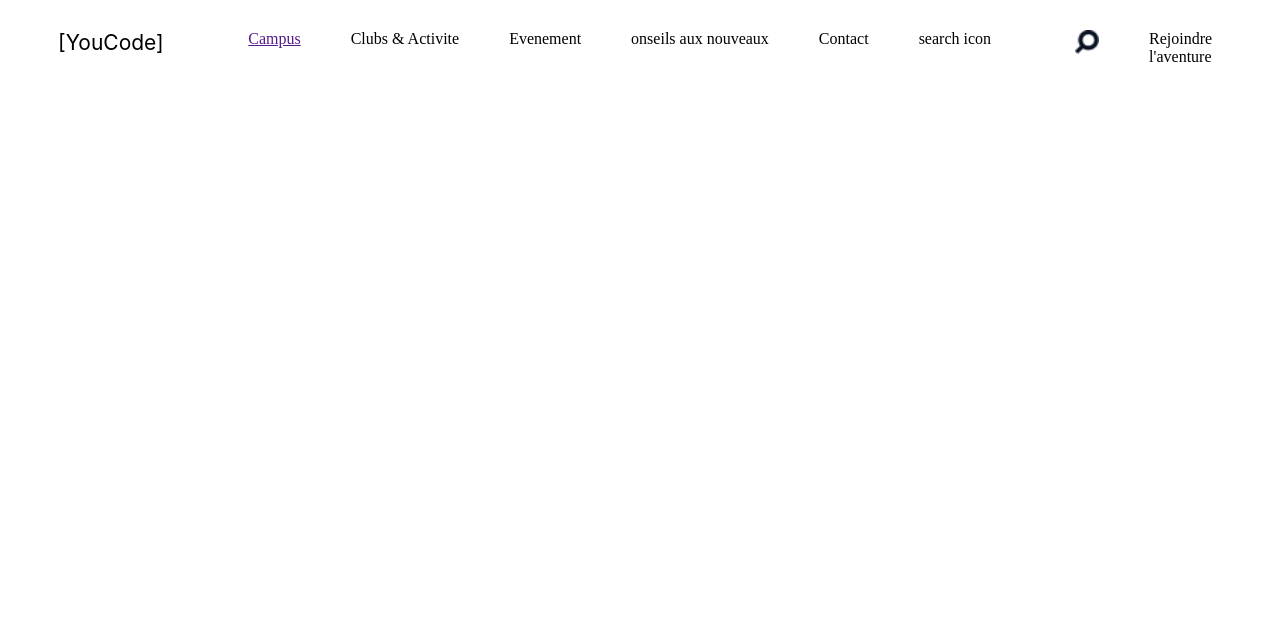
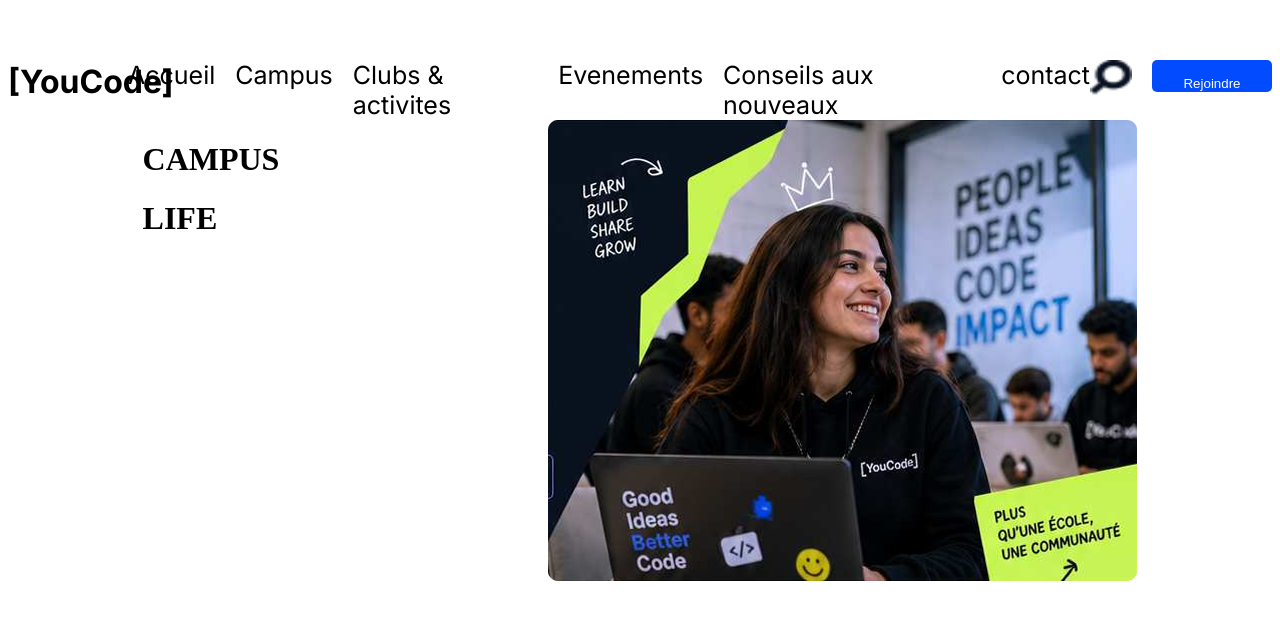
Before and after one commit to Oussama-Faik/Campus-Life, a plain HTML site: page index.html in a window 1280 px wide. Drawn offline with Linux system fonts and the light colour scheme.

Commit message:
last push

```diff
--- a/css/style.css
+++ b/css/style.css
@@ -1,3 +1,60 @@
-header{
+.Navbar{
+    justify-content: space-around;
+    display: flex;
+    font-family: "Inter";
+    margin-top:  30px
 
 }
+
+.logo{
+    margin-top: 11px;
+    width: 120px;
+    height: 25px;
+
+}
+.joiningbutton{
+    border-radius: 5px;
+    margin-top: 12px;
+    width: 120px;
+    height: 29px;
+    color:white;
+    background-color: #034BFF;
+    padding: 16px;
+    border: 16px;
+    margin-top: 30px;
+
+
+}
+
+.middleofthenavbar{
+   font-size: 25px;
+   display: flex;
+   gap: 20px;
+   margin-top:  30px
+
+}
+.rightpart{
+    display: flex;
+    gap: 20px;
+
+}
+
+.icon{
+    width: 42px;
+    height: 36px;
+    margin-top:  30px
+}
+
+.heroimg{
+    width:100% ;
+    height: 100%;
+    padding-top: 45px;
+
+}
+
+.herosection{
+    display: flex;
+    justify-content: space-around;
+
+
+}
--- a/index.html
+++ b/index.html
@@ -1,28 +1,57 @@
 <!DOCTYPE html>
+
+<html>
+
     <head>
-    <title>YouCode</title>
+            <title>Youcode</title>
+            <link rel="stylesheet" href="css/style.css">
+            <link rel="preconnect" href="https://fonts.googleapis.com">
+            <link rel="preconnect" href="https://fonts.gstatic.com" crossorigin>
+            <link href="https://fonts.googleapis.com/css2?family=Inter:wght@100..900&display=swap" rel="stylesheet">
     </head>
 
     <body>
-    <!--Header-->
-    <!--NavBar-->
-    <div style="display: flex; justify-content: space-between; margin-top: 30px;">
-    <div style="margin-left: 50px; font-weight: 800px; font-size: 21px;font-family: Inter;">[YouCode]</div>
-    <div style="display: flex; justify-content: space-between ; gap: 50px">
+        <div class="Navbar">
 
-       <a href="">
-        <div>Campus</div>
-        </a>
-        <div>Clubs & Activite</div>
-        <div>Evenement</div>
-        <div>onseils aux nouveaux</div>
-        <div>Contact</div>
-        <div>search icon</div>
+            <div class="logo">
+                <h1>[YouCode]</h1>
             </div>
-    <div style="display: flex;justify-content: space-between; gap: 50px;">
-        <img src="assets/images/⌕.png" alt="rechercher">
-        <div>Rejoindre l'aventure</div>
+
+
+            <div class="middleofthenavbar ">
+                <a>Accueil</a>
+                <a>Campus</a>
+                <a>Clubs & activites</a>
+                <a>Evenements</a>
+                <a>Conseils aux nouveaux</a>
+                <a>contact</a>
+            </div>
+
+
+            <div class="rightpart">
+                <img class="icon"  src="assets/icons/⌕.png" alt="">
+                <button class="joiningbutton">Rejoindre l'aventure</button>
+            </div>
 
         </div>
+
+
+        <!--Hero Section-->
+        <div class="herosection">
+
+            <div>
+                <h1>CAMPUS</h1>
+                <h1>LIFE</h1>
             </div>
+
+            <div >
+                <img  src="assets/images/Photo · Vie étudiante.png" alt="">
+            </div>
+
+
+        </div>
+
+
     </body>
+
+</html>
```
Also changed, not shown: assets/icons/⌕.png (renamed from assets/images/⌕.png), assets/images/Photo · Vie étudiante.png (added), assets/inter.18pt-extrabold.ttf (added), 1 other file. Lines whose indentation alone changed are shown as unchanged.
